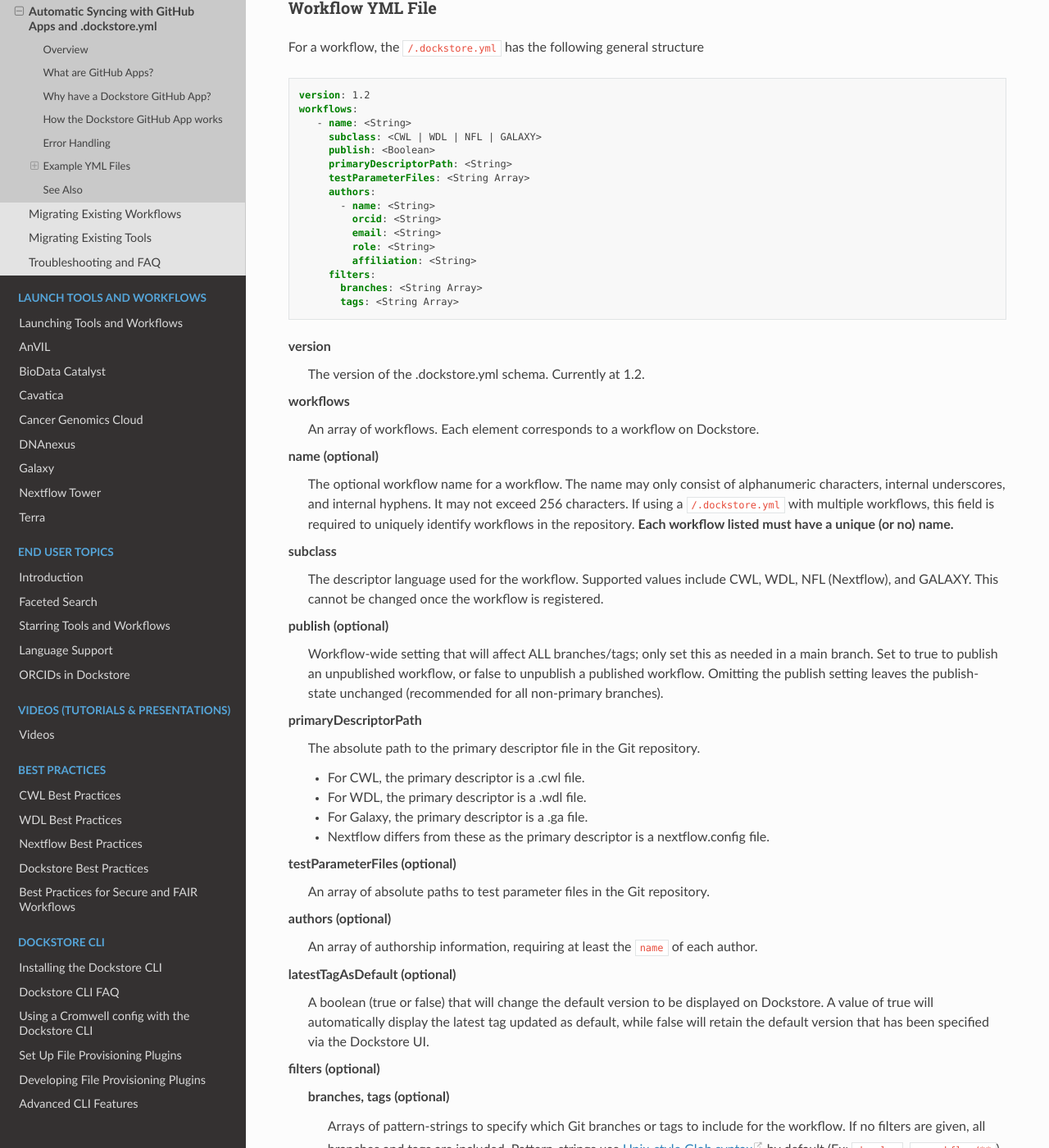
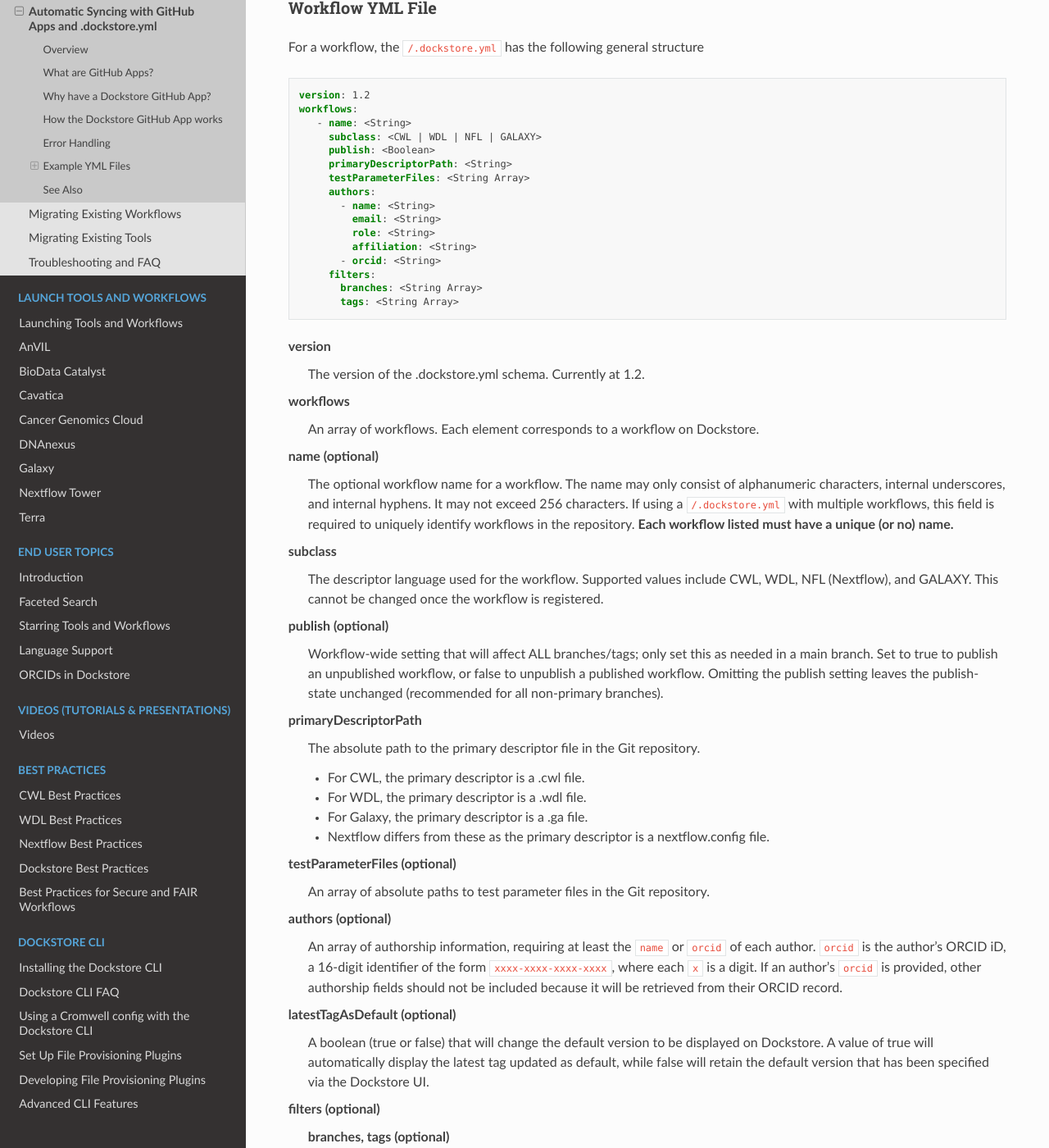
Before and after one commit to dockstore/dockstore-documentation, a Sphinx documentation site: the page built from docs/getting-started/github-apps/github-apps.rst, in a window 1280 px wide and 1400 px high, scrolled down 1844 px. Shown: the whole window at 82% size. Built offline with Sphinx 7.4.7 and the Read the Docs theme 2.0.0, drawn with Linux system fonts in a browser that asks for light colours.

Commit message:
Update multiple authors docs to specify ORCID authors

```diff
--- a/docs/assets/templates/.dockstore.yml
+++ b/docs/assets/templates/.dockstore.yml
@@ -7,13 +7,14 @@
   subclass:
   name:
 
-  # Optional array of authorship information, requires at least the name of each author.
+  # Optional array of authorship information, requires at least the name or orcid of each author.
+  # If an author's ORCID iD is provided, other authorship fields should not be included because it will be retrieved from their ORCID record.
   authors:
     - name:
-      orcid:
       email:
       role:
       affiliation:
+    - orcid:
 
   # An optional, but recommended description of the service
   description:
--- a/docs/getting-started/github-apps/github-apps.rst
+++ b/docs/getting-started/github-apps/github-apps.rst
@@ -99,10 +99,10 @@
         testParameterFiles: <String Array>
         authors:
           - name: <String>
-            orcid: <String>
             email: <String>
             role: <String>
             affiliation: <String>
+          - orcid: <String>
         filters:
           branches: <String Array>
           tags: <String Array>
@@ -131,7 +131,8 @@
 testParameterFiles (optional)
     An array of absolute paths to test parameter files in the Git repository.
 authors (optional)
-    An array of authorship information, requiring at least the ``name`` of each author.
+    An array of authorship information, requiring at least the ``name`` or ``orcid`` of each author. ``orcid`` is the author's ORCID iD, a 16-digit identifier of the form ``xxxx-xxxx-xxxx-xxxx``, where each ``x`` is a digit.
+    If an author's ``orcid`` is provided, other authorship fields should not be included because it will be retrieved from their ORCID record.
 latestTagAsDefault (optional)
     A boolean (true or false) that will change the default version to be displayed on Dockstore. A value of true will automatically display the latest tag updated as default, while false will retain the default version that has been specified via the Dockstore UI.
 filters (optional)
```
